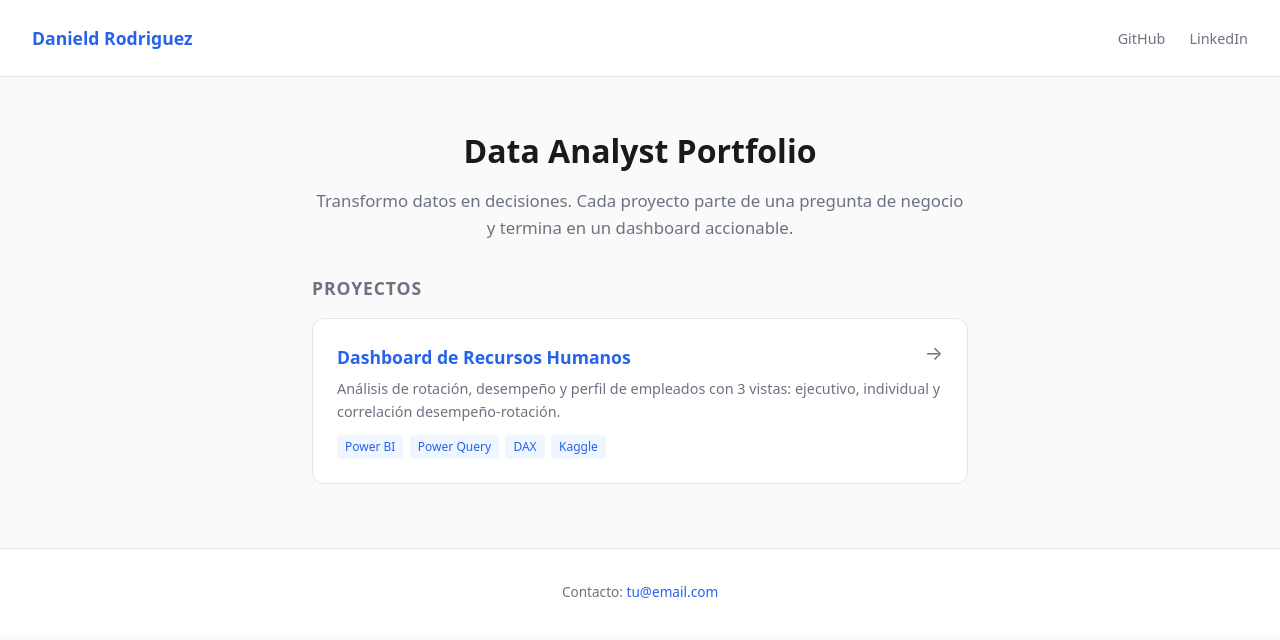
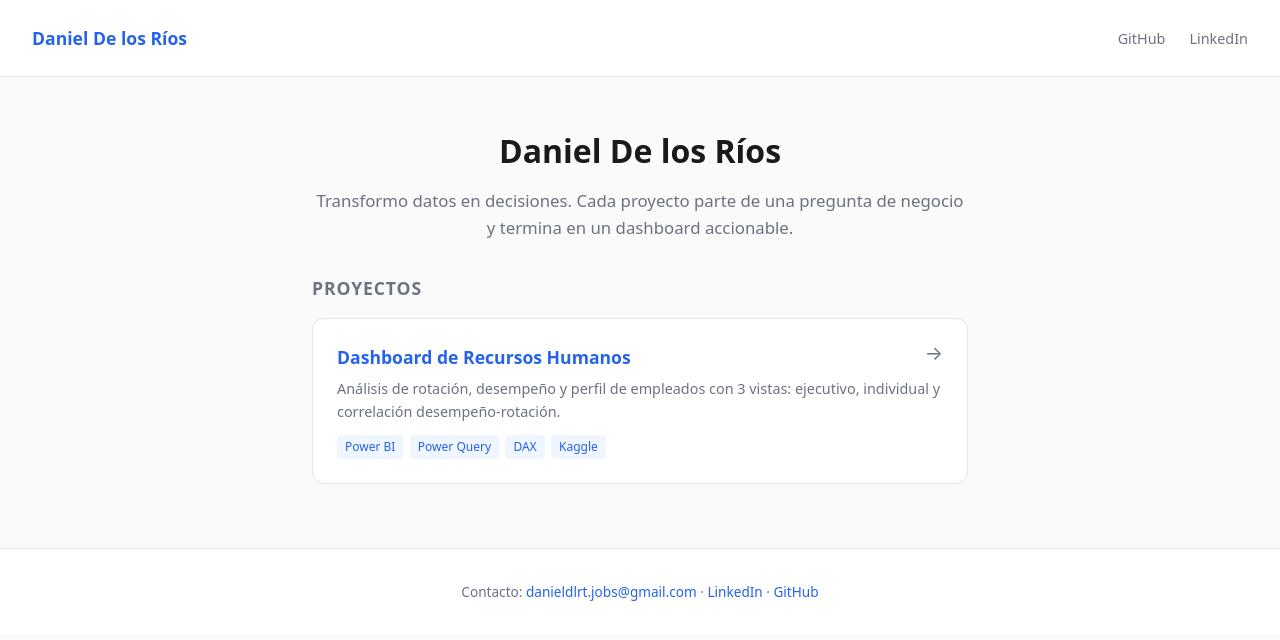
Before and after one commit to Dandlrt09/DataAnalyst_Projects, a plain HTML site: page index.html in a window 1280 px wide. Drawn offline with Linux system fonts and the light colour scheme.

Commit message:
Update portfolio with real name and contact info

```diff
--- a/index.html
+++ b/index.html
@@ -158,15 +158,15 @@
 <body>
 
     <header class="header">
-        <a href="/" class="header-brand">Danield Rodriguez</a>
+        <a href="/" class="header-brand">Daniel De los Ríos</a>
         <nav class="header-nav">
             <a href="https://github.com/Dandlrt09" target="_blank">GitHub</a>
-            <a href="https://linkedin.com/in/tu-perfil" target="_blank">LinkedIn</a>
+            <a href="https://www.linkedin.com/in/danieldlrt09" target="_blank">LinkedIn</a>
         </nav>
     </header>
 
     <section class="hero">
-        <h1>Data Analyst Portfolio</h1>
+        <h1>Daniel De los Ríos</h1>
         <p>
             Transformo datos en decisiones. Cada proyecto parte de una
             pregunta de negocio y termina en un dashboard accionable.
@@ -197,7 +197,7 @@
     </section>
 
     <footer class="footer">
-        <p>Contacto: <a href="mailto:tu@email.com">tu@email.com</a></p>
+        <p>Contacto: <a href="mailto:danieldlrt.jobs@gmail.com">danieldlrt.jobs@gmail.com</a> · <a href="https://www.linkedin.com/in/danieldlrt09" target="_blank">LinkedIn</a> · <a href="https://github.com/Dandlrt09" target="_blank">GitHub</a></p>
     </footer>
 
 </body>
```
